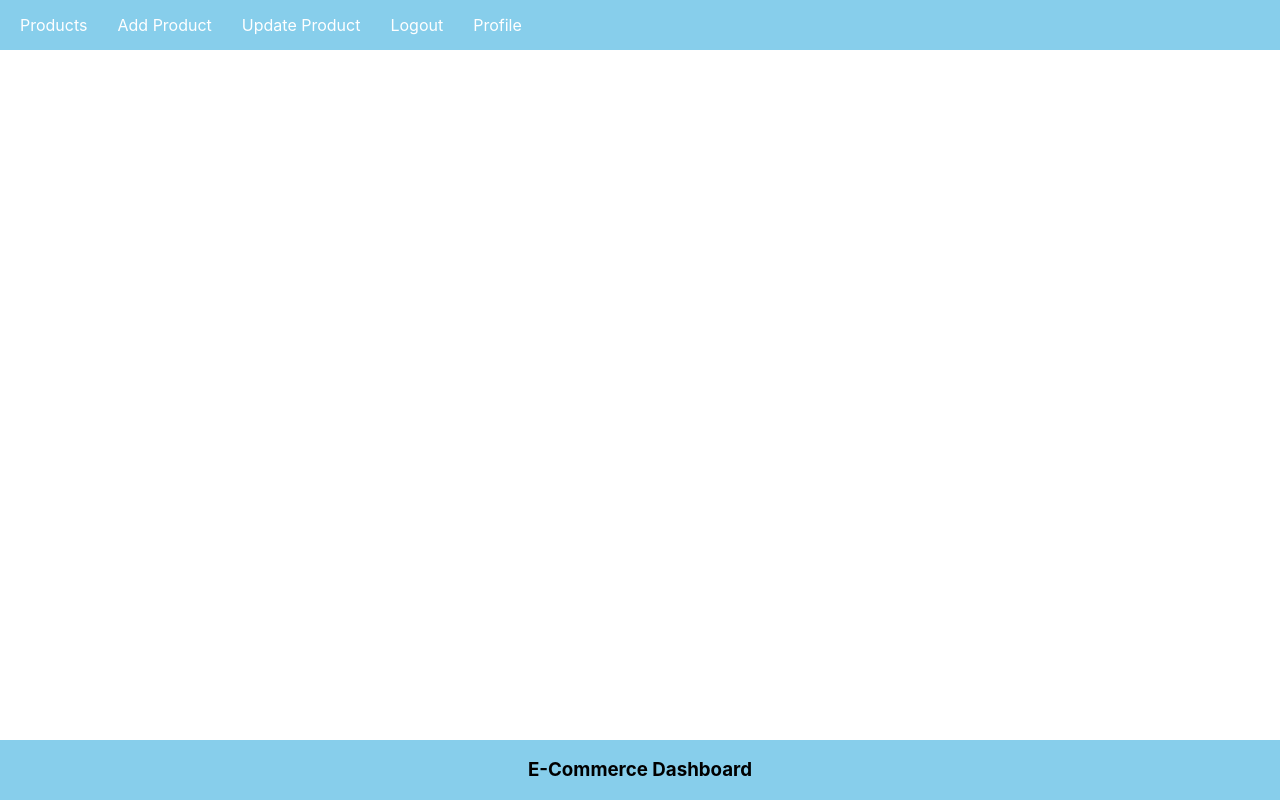
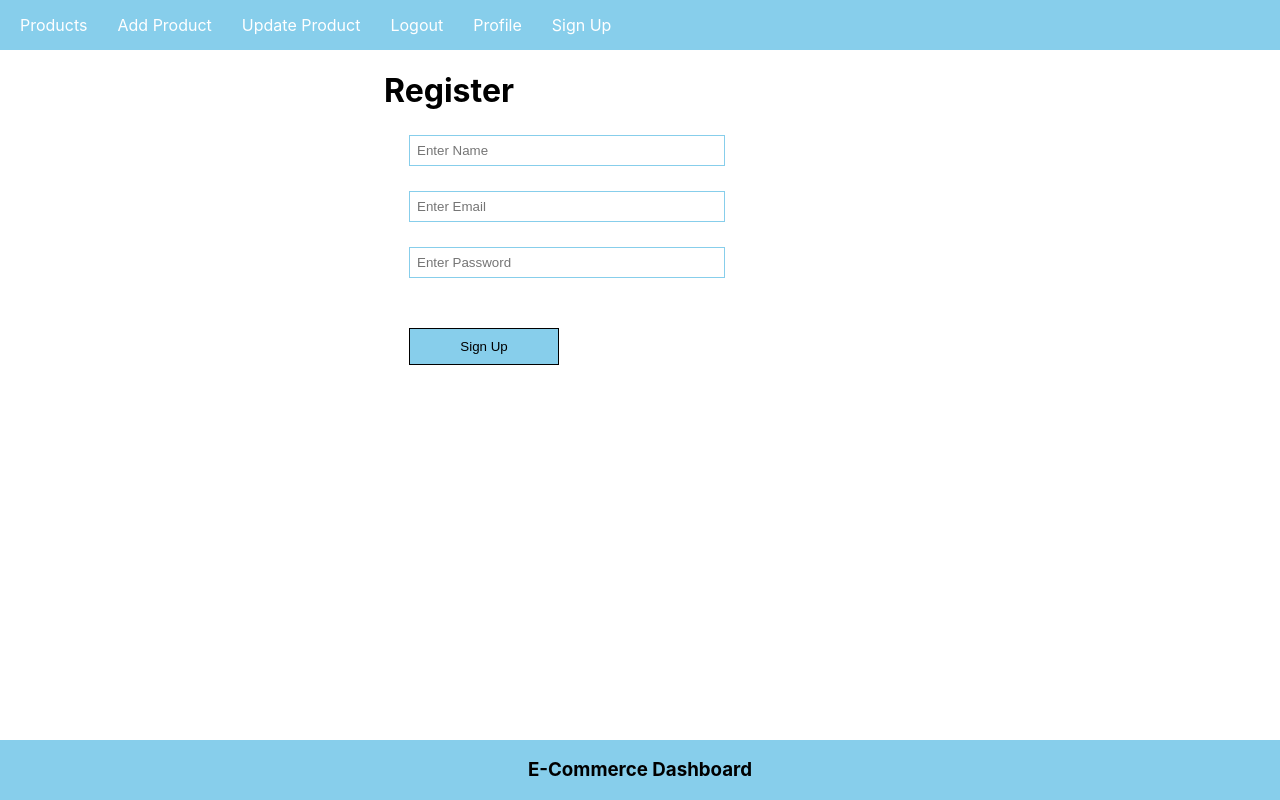
Before and after one commit to VaibhaoHatwar/e-commerce-dashboard-frontend, a React (Create React App) app: page /signup in a window 1280 px wide. Built offline with nearby package versions, Linux system fonts and the light colour scheme; the HTML template or start-up script is replaced by a standard one.

Commit message:
Created sign up page layout UI

```diff
--- a/src/App.css
+++ b/src/App.css
@@ -26,6 +26,27 @@
 .App-logo {
   height: 40vmin;
   pointer-events: none;
+}
+
+.register {
+  margin-left: 30%;
+}
+
+.inputBox {
+  display: block;
+  margin: 25px;
+  padding: 7px;
+  width: 300px;
+  border: 1px solid skyblue;
+}
+
+.button {
+  margin: 25px;
+  padding: 10px;
+  width: 150px;
+  background-color: skyblue;
+  border: 1px solid;
+  cursor: pointer;
 }
 
 @media (prefers-reduced-motion: no-preference) {
--- a/src/App.js
+++ b/src/App.js
@@ -3,6 +3,7 @@
 
 import Navbar from "./components/Navbar"
 import Footer from "./components/Footer"
+import SignUp from "./components/SignUp"
 
 function App() {
   return (
@@ -15,6 +16,7 @@
           <Route path="/update" element={<h1>Update Product Component</h1>} />
           <Route path="/logout" element={<h1>Logout Component</h1>} />
           <Route path="/profile" element={<h1>Profile Component</h1>} />
+          <Route path="/signup" element={<SignUp />} />
         </Routes>
         <Footer />
       </Router>
--- a/src/components/Navbar.js
+++ b/src/components/Navbar.js
@@ -19,6 +19,9 @@
         <li>
           <Link to="/profile">Profile</Link>
         </li>
+        <li>
+          <Link to="/signup">Sign Up</Link>
+        </li>
       </ul>
     </nav>
   )
--- /dev/null
+++ b/src/components/SignUp.js
@@ -0,0 +1,48 @@
+import { useState } from "react"
+
+const SignUp = () => {
+  const [name, setName] = useState("")
+  const [email, setEmail] = useState("")
+  const [password, setPassword] = useState("")
+
+  const collectData = (e) => {
+    e.preventDefault()
+
+    console.log({ name, email, password })
+    setName("")
+    setEmail("")
+    setPassword("")
+  }
+
+  return (
+    <form onSubmit={collectData} className="register">
+      <h1>Register</h1>
+      <input
+        className="inputBox"
+        type="text"
+        placeholder="Enter Name"
+        value={name}
+        onChange={(e) => setName(e.target.value)}
+      />
+      <input
+        className="inputBox"
+        type="text"
+        placeholder="Enter Email"
+        value={email}
+        onChange={(e) => setEmail(e.target.value)}
+      />
+      <input
+        className="inputBox"
+        type="text"
+        placeholder="Enter Password"
+        value={password}
+        onChange={(e) => setPassword(e.target.value)}
+      />
+      <button className="button" type="submit">
+        Sign Up
+      </button>
+    </form>
+  )
+}
+
+export default SignUp
```
